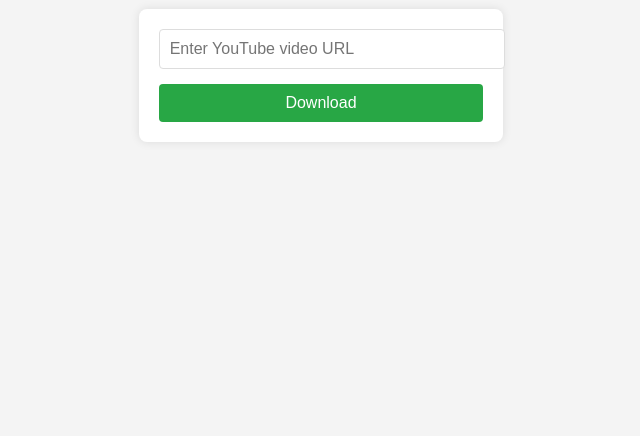
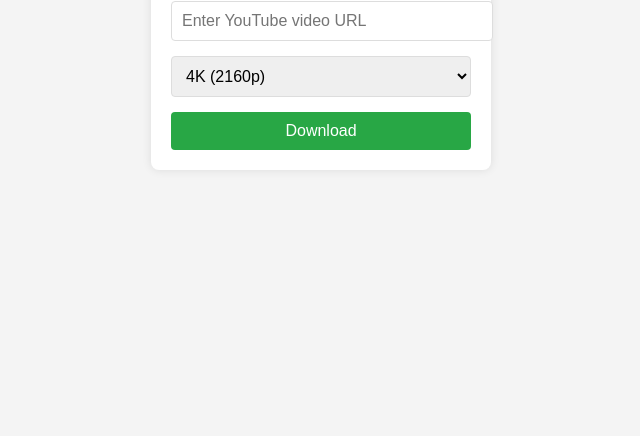
Before and after one commit to Zelenskypilot/UTB, a website: page index.html in a window 1280 px wide. Shown: the part 364-800 px from the top of the page, without its empty margins (319-959 px from the left). Drawn offline with Linux system fonts and the light colour scheme.

Commit message:
Update index.html

```diff
--- a/index.html
+++ b/index.html
@@ -26,9 +26,10 @@
             padding: 20px;
             border-radius: 8px;
             box-shadow: 0 0 10px rgba(0, 0, 0, 0.1);
+            width: 300px;
         }
 
-        input[type="text"] {
+        input[type="text"], select {
             width: 100%;
             padding: 10px;
             margin-bottom: 15px;
@@ -58,6 +59,15 @@
     <h1>Download YouTube Video</h1>
     <form action="/download" method="get">
         <input type="text" name="url" placeholder="Enter YouTube video URL" required>
+        <select name="quality" required>
+            <option value="2160p">4K (2160p)</option>
+            <option value="1440p">2K (1440p)</option>
+            <option value="1080p">Full HD (1080p)</option>
+            <option value="720p">HD (720p)</option>
+            <option value="480p">SD (480p)</option>
+            <option value="360p">360p</option>
+            <option value="240p">240p</option>
+        </select>
         <button type="submit">Download</button>
     </form>
 </body>
```
